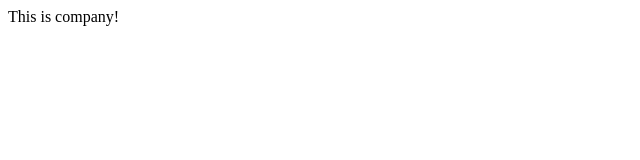
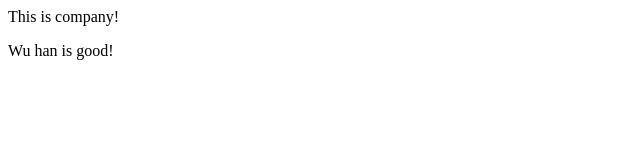
Before and after one commit to wh-core/company, a plain HTML site: page index.html in a window 1280 px wide. Shown: the whole page, without its empty margins (0-640 px from the left). Drawn offline with Linux system fonts and the light colour scheme.

Commit message:
武汉很好

```diff
--- a/index.html
+++ b/index.html
@@ -6,5 +6,6 @@
 
 <body>
 	<span>This is company! </span>
+	<p>Wu han is good!</p>
 </body>
 </html>
```
